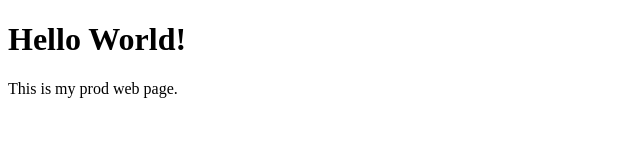
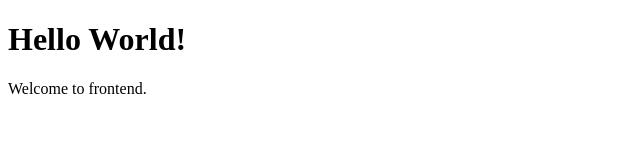
Before and after one commit to ChirathBandaraWiley/nexa-POC, a plain HTML site: page source/frontend/index.html in a window 1280 px wide. Shown: the full height of the page, 0-640 px from the left. Drawn offline with Linux system fonts and the light colour scheme.

Commit message:
files updated

```diff
--- a/source/frontend/index.html
+++ b/source/frontend/index.html
@@ -1,11 +1,10 @@
-<!-- sample html file -->
 <!DOCTYPE html>
 <html>
   <head>
-    <title>My First Web Page</title>
+    <title>Home</title>
   </head>
   <body>
     <h1>Hello World!</h1>
-    <p>This is my prod web page.</p>
+    <p>Welcome to frontend.</p>
   </body>
 </html>
```
Also changed, not shown: 3 other files.
